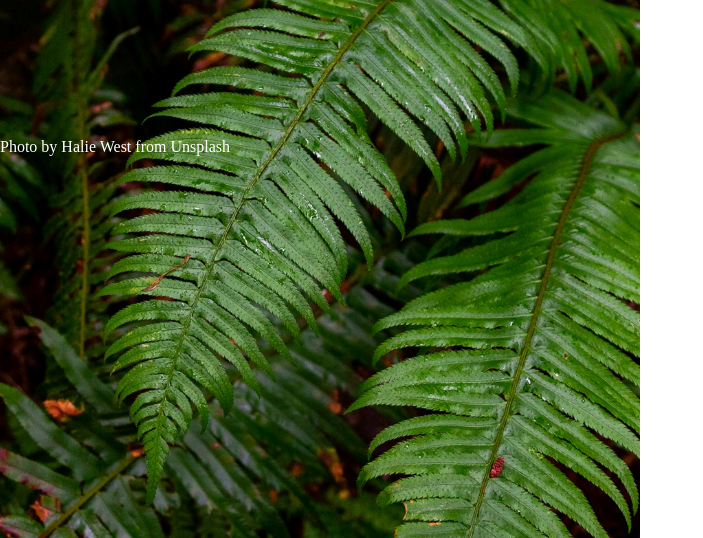
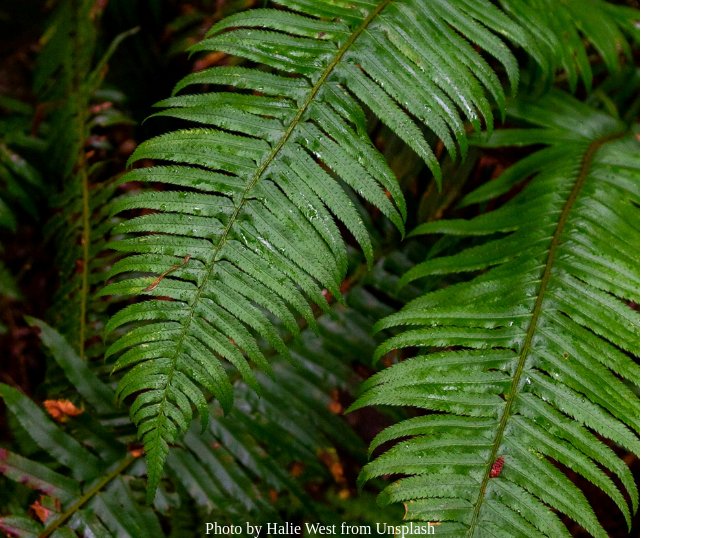
Before and after one commit to Dewa-Wono-Ichsan/Sign-up-Form, a plain HTML site: page index.html in a window 1280 px wide. Shown: the part 262-800 px from the top of the page, without its empty margins (0-703 px from the left). Drawn offline with Linux system fonts and the light colour scheme.

Commit message:
Set position for copyright image creator
Set height of last div nested in div with class image-side.

Set position of copyright text to bottom side and center it in div with class image-side.

```diff
--- a/style.css
+++ b/style.css
@@ -27,6 +27,13 @@ div.image-side > div:first-child {
     justify-content: center;
 }
 
+div.image-side > div:last-child {
+    height: 50dvh;
+    display: flex;
+    justify-content: center;
+    align-items: end;
+}
+
 div.logo-side {
     background-color: #00000098;
     text-align: center;
```
